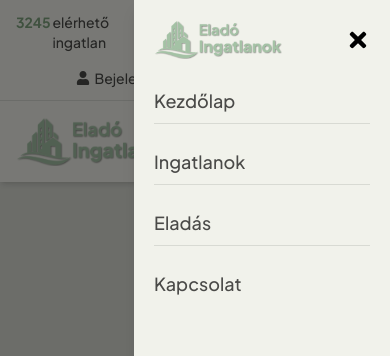
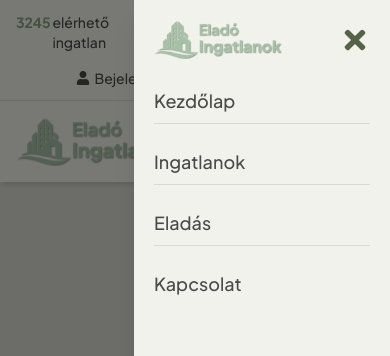
Before and after one commit to cursom/ingatlan-elado, a Next.js app: page / in a window 390 px wide. Both pictures are taken after a click on the button 362 px from the left and 141 px from the top of the page. Shown: the top 356 px of the page. Built offline with nearby package versions, Linux system fonts and the light colour scheme.

Commit message:
updated mobile menu design and animations

```diff
--- a/src/components/header/header.tsx
+++ b/src/components/header/header.tsx
@@ -2,9 +2,9 @@
 
 import Image from "next/image";
 import Link from "next/link";
-import { FaUser, FaUserPlus, FaBars, FaTimes } from "react-icons/fa";
+import { FaUser, FaUserPlus, FaBars } from "react-icons/fa";
 import { useState } from "react";
-import MobileMenu from "./mobileMenu";
+import MobileMenu from "./mobile/menu";
 import Animation from "./countAnimation";
 
 export default function Header() {
--- /dev/null
+++ b/src/components/header/mobile/menu.tsx
@@ -0,0 +1,41 @@
+import { FaTimes } from "react-icons/fa";
+import Image from "next/image";
+import Link from "next/link";
+
+interface MobileMenuProps {
+    isMenuOpen: boolean;
+    setIsMenuOpen: React.Dispatch<React.SetStateAction<boolean>>;
+}
+
+const MobileMenu: React.FC<MobileMenuProps> = ({ isMenuOpen, setIsMenuOpen }) => {
+    return (
+        <>
+            <div className={`fixed inset-0 bg-black bg-opacity-50 z-40 transition-all duration-300 ${isMenuOpen ? "opacity-50" : "opacity-0 pointer-events-none"}`} onClick={() => setIsMenuOpen(false)}></div>
+            <div className={`fixed top-0 right-0 h-full w-64 bg-[#F1F2EB] shadow-xl transform transition-transform duration-500 z-50 ${isMenuOpen ? "translate-x-0" : "translate-x-full"}`}>
+                <div className="p-5 flex justify-between items-center">
+                    <Image src="/logo.png" alt="Ingatlan logó" width={180} height={55} className="h-auto w-32"/>
+                    <button onClick={() => setIsMenuOpen(false)} className="text-3xl text-[#566246] hover:text-[#4A4A48] transition-colors">
+                        <FaTimes />
+                    </button>
+                </div>
+
+                <div className="flex flex-col items-start px-5 gap-4 text-lg text-[#4A4A48]">
+                    <Link href="/" className="w-full py-2 border-b border-[#D8DAD3] text-left group hover:text-[#566246] transition-all duration-300">
+                        <span className="relative group-hover:pl-2 transition-all duration-300">Kezdőlap</span>
+                    </Link>
+                    <Link href="/" className="w-full py-2 border-b border-[#D8DAD3] text-left group hover:text-[#566246] transition-all duration-300">
+                        <span className="relative group-hover:pl-2 transition-all duration-300">Ingatlanok</span>
+                    </Link>
+                    <Link href="/" className="w-full py-2 border-b border-[#D8DAD3] text-left group hover:text-[#566246] transition-all duration-300">
+                        <span className="relative group-hover:pl-2 transition-all duration-300">Eladás</span>
+                    </Link>
+                    <Link href="/" className="w-full py-2 text-left group hover:text-[#566246] transition-all duration-300">
+                        <span className="relative group-hover:pl-2 transition-all duration-300">Kapcsolat</span>
+                    </Link>
+                </div>
+            </div>
+        </>
+    );
+};
+
+export default MobileMenu;
--- a/src/components/header/mobileMenu.tsx
+++ /dev/null
@@ -1,32 +0,0 @@
-import { FaTimes } from "react-icons/fa";
-import Image from "next/image";
-import Link from "next/link";
-
-interface MobileMenuProps {
-    isMenuOpen: boolean;
-    setIsMenuOpen: React.Dispatch<React.SetStateAction<boolean>>;
-}
-
-const MobileMenu: React.FC<MobileMenuProps> = ({ isMenuOpen, setIsMenuOpen }) => {
-    return (
-        <>
-            <div className={`fixed inset-0 bg-black bg-opacity-50 z-40 transition-opacity ${isMenuOpen ? "opacity-50" : "opacity-0 pointer-events-none"}`} onClick={() => setIsMenuOpen(false)}></div>
-            <div className={`fixed top-0 right-0 h-full w-64 bg-[#F1F2EB] shadow-lg transform transition-transform duration-300 z-50 ${isMenuOpen ? "translate-x-0" : "translate-x-full"}`}>
-                <div className="p-5 flex justify-between items-center">
-                    <Image src="/logo.png" alt="Ingatlan logó" width={180} height={55} className="h-auto w-32" />
-                    <button onClick={() => setIsMenuOpen(false)} className="text-2xl">
-                        <FaTimes />
-                    </button>
-                </div>
-                <div className="flex flex-col items-start px-5 gap-4 text-lg text-[#4A4A48]">
-                    <Link href="/" className="w-full py-2 border-b border-[#D8DAD3] text-left">Kezdőlap</Link>
-                    <Link href="/" className="w-full py-2 border-b border-[#D8DAD3] text-left">Ingatlanok</Link>
-                    <Link href="/" className="w-full py-2 border-b border-[#D8DAD3] text-left">Eladás</Link>
-                    <Link href="/" className="w-full py-2 text-left">Kapcsolat</Link>
-                </div>
-            </div>
-        </>
-    );
-}
-
-export default MobileMenu;
```
